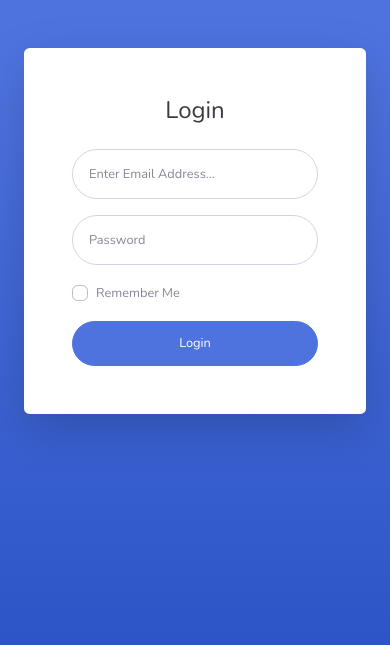
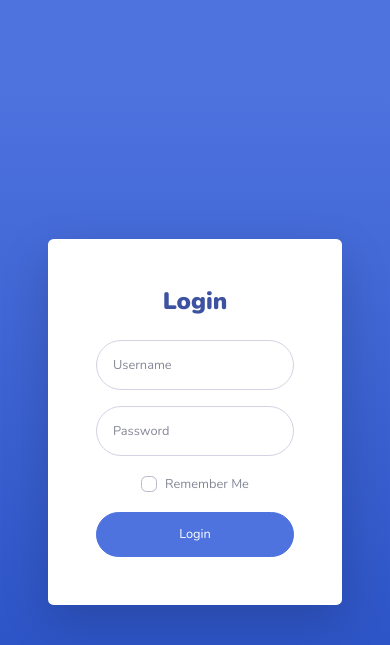
Before and after one commit to Cattelll/AkuDiHatinya, a CodeIgniter 4 app: the page made by app/Views/login.php in a window 390 px wide. Shown: the top 645 px of the page. Run offline with PHP 8.4 and a stand-in for CodeIgniter, Linux system fonts and the light colour scheme; the template is opened without the code that fills it, so the values that code supplies are empty; some libraries are stand-ins or nearby versions.

Commit message:
Initial commit

```diff
--- a/app/Views/login.php
+++ b/app/Views/login.php
@@ -23,6 +23,7 @@
 
   <!-- Custom styles for this template-->
   <link href="assets/login/css/sb-admin-2.min.css" rel="stylesheet" />
+  <link href="assets/login/css/style.css" rel="stylesheet" />
 </head>
 
 <body class="bg-gradient-primary">
@@ -34,20 +35,29 @@
           <div class="card-body p-0">
             <!-- Nested Row within Card Body -->
             <div class="row">
-              <div class="col-lg-6 d-none d-lg-block bg-login-image"></div>
+              <div class="col-lg-6 d-none d-lg-block bg-login-image">
+                <div class="container-flex">
+                  <img src="assets/img/logo.png" alt="Logo Aplikasi" class="logo">
+                  <div class="text">
+                    <h1 class="h6">akudihatinya</h1>
+                    <h1 class="h7">Aplikasi Kesehatan untuk Diabetes Mellitus</h1>
+                    <h1 class="h7">dan Hipertensi Terlayani</h1>
+                  </div>
+                </div>
+              </div>
               <div class="col-lg-6">
                 <div class="p-5">
                   <div class="text-center">
-                    <h1 class="h4 text-gray-900 mb-4">Login</h1>
+                    <h1 class="h4 mb-4">Login</h1>
                   </div>
                   <form class="user">
                     <div class="form-group">
                       <input
-                        type="email"
+                        type="username"
                         class="form-control form-control-user"
-                        id="exampleInputEmail"
-                        aria-describedby="emailHelp"
-                        placeholder="Enter Email Address..." />
+                        id="usernameInput"
+                        aria-describedby="usernameHelp"
+                        placeholder="Username" />
                     </div>
                     <div class="form-group">
                       <input
```
Also changed, not shown: public/assets/login/css/sb-admin-2.css, public/assets/login/css/style.css (added), public/assets/login/img/usernameIcon.ico (added).
